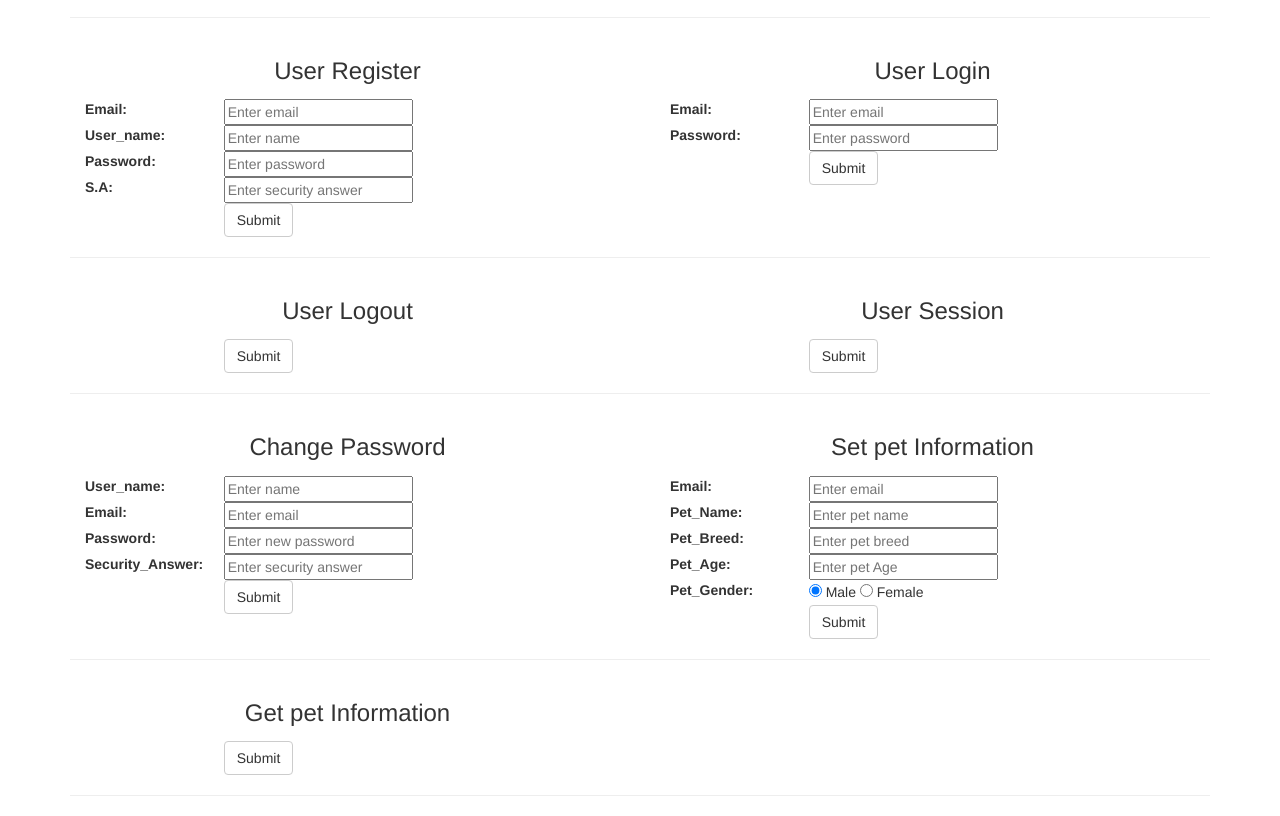
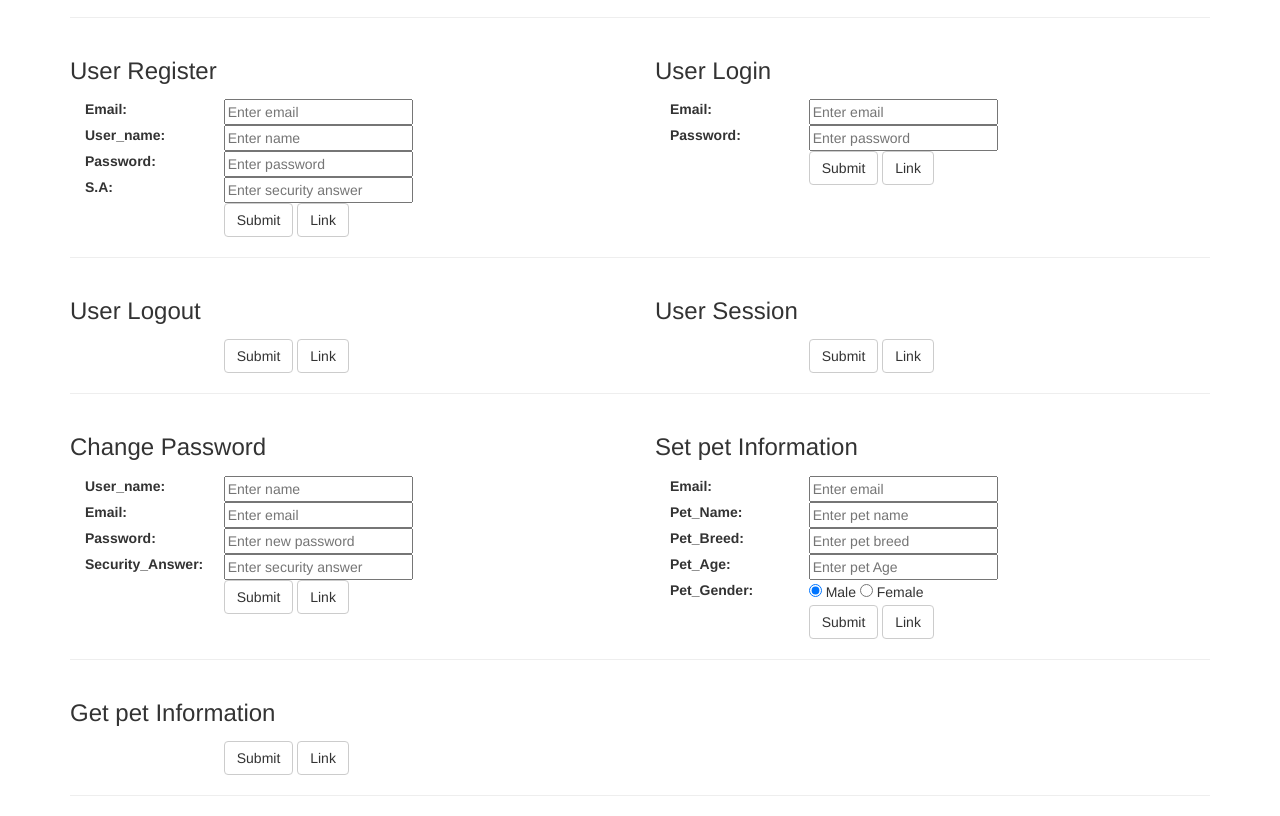
Before and after one commit to Priyankadev/pet_vaccination_api, a plain HTML site: page templates/index.html in a window 1280 px wide. Shown: the part 63-879 px from the top of the page. Drawn offline with nearby package versions, Linux system fonts and the light colour scheme.

Commit message:
add link

```diff
--- a/templates/index.html
+++ b/templates/index.html
@@ -15,7 +15,7 @@
 <hr>
 <div class="row">
 <div class="col-sm-6">
-    <center><h3 > User Register</h3></center>
+    <h3 > User Register</h3>
     <form action="/api/register" method="post">
     <div class="form-group">
         <label class="control-label col-sm-3" >Email:</label>
@@ -41,6 +41,7 @@
         <div class="form-group">
             <div class="col-sm-offset-3 col-sm-9">
                 <button type="submit" class="btn btn-default">Submit</button>
+                <a href="#" class="btn btn-default" role="button">Link</a>
             </div>
         </div>
     </div>
@@ -48,7 +49,7 @@
 </div>
 
 <div class="col-sm-6">
-    <center><h3> User Login</h3></center>
+    <h3> User Login</h3>
     <form action="/api/login" method="post">
     <div class="form-group">
         <label class="control-label col-sm-3">Email:</label>
@@ -64,6 +65,7 @@
         <div class="form-group">
             <div class="col-sm-offset-3 col-sm-9">
                 <button type="submit" class="btn btn-default">Submit</button>
+                <a href="#" class="btn btn-default" role="button">Link</a>
             </div>
         </div>
     </div>
@@ -76,13 +78,14 @@
 
 <div class="row">
 <div class="col-sm-6">
-    <center><h3> User Logout</h3></center>
+    <h3> User Logout</h3>
     <form action="/api/logout">
         <div class="form-group">
 
             <div class="form-group">
             <div class="col-sm-offset-3 col-sm-9">
                 <button type="submit" class="btn btn-default">Submit</button>
+                <a href="#" class="btn btn-default" role="button">Link</a>
             </div>
         </div>
         </div>
@@ -90,12 +93,13 @@
 </div>
 
 <div class="col-sm-6">
-    <center><h3 > User Session</h3></center>
+    <h3 > User Session</h3>
     <form action="/api/whoami">
     <div class="form-group">
         <div class="form-group">
             <div class="col-sm-offset-3 col-sm-9">
                 <button type="submit" class="btn btn-default">Submit</button>
+                <a href="#" class="btn btn-default" role="button">Link</a>
             </div>
         </div>
     </div>
@@ -106,7 +110,7 @@
 
 <div class="row">
 <div class="col-sm-6">
-    <center><h3> Change Password</h3></center>
+    <h3> Change Password</h3>
     <form action="/api/reset_password" method="post">
     <div class="form-group">
         <label class="control-label col-sm-3" >User_name:</label>
@@ -134,6 +138,7 @@
         <div class="form-group">
             <div class="col-sm-offset-3 col-sm-9">
                 <button type="submit" class="btn btn-default">Submit</button>
+                <a href="#" class="btn btn-default" role="button">Link</a>
             </div>
         </div>
     </div>
@@ -142,7 +147,7 @@
 
 
 <div class="col-sm-6">
-    <center><h3> Set pet Information</h3></center>
+    <h3> Set pet Information</h3>
     <form action="/api/set_pet_info" method="post">
     <div class="form-group">
         <label class="control-label col-sm-3" >Email:</label>
@@ -177,6 +182,7 @@
         <div class="form-group">
             <div class="col-sm-offset-3 col-sm-9">
                 <button type="submit" class="btn btn-default">Submit</button>
+                <a href="#" class="btn btn-default" role="button">Link</a>
             </div>
         </div>
     </div>
@@ -186,12 +192,13 @@
     <hr>
 <div class="row">
 <div class="col-sm-6">
-    <center><h3> Get pet Information</h3></center>
+    <h3> Get pet Information</h3>
     <form action="/api/get_pet_info">
     <div class="form-group">
         <div class="form-group">
             <div class="col-sm-offset-3 col-sm-9">
                 <button type="submit" class="btn btn-default">Submit</button>
+                <a href="#" class="btn btn-default" role="button">Link</a>
             </div>
         </div>
     </div>
```
